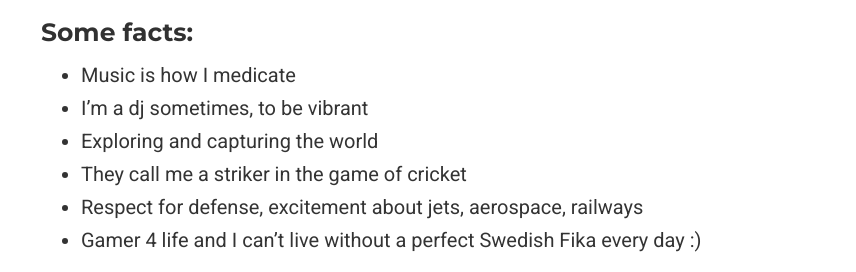
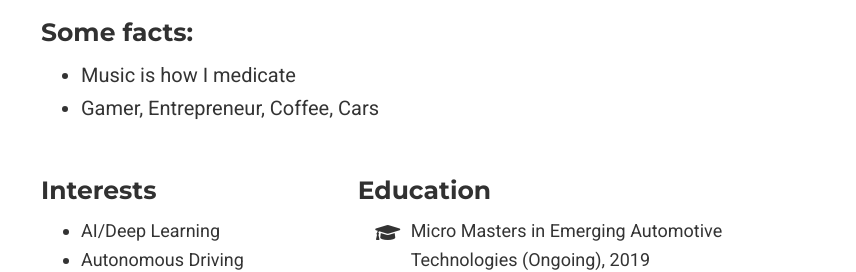
Before and after one commit to saimj7/saimj7.github.io, a plain HTML site: page index.html in a window 1280 px wide. Shown: the part 417-689 px from the top of the page, 424-1280 px from the left. Drawn offline with nearby package versions, Linux system fonts and the light colour scheme; some packages are replaced by stand-ins of ours; some icons are missing.

Commit message:
Update index.html

```diff
--- a/index.html
+++ b/index.html
@@ -28,7 +28,7 @@
 
 
 
-  <meta name="description" content="Self-Driving Car Engineer">
+  <meta name="description" content="Working on Sustainable Life!">
 
 
   <link rel="alternate" hreflang="en-us" href="https://saimj7.github.io/">
@@ -123,7 +123,7 @@
   <meta property="og:site_name" content="Sai Subhakar T | saimj7">
   <meta property="og:url" content="https://saimj7.github.io/">
   <meta property="og:title" content="Sai Subhakar T | saimj7">
-  <meta property="og:description" content="Self-Driving Car Engineer"><meta property="og:image" content="https://saimj7.github.io/img/icon-192.png">
+  <meta property="og:description" content="Working on Sustainable Life!"><meta property="og:image" content="https://saimj7.github.io/img/icon-192.png">
   <meta property="og:locale" content="en-us">
 
   <meta property="og:updated_time" content="2019-05-07T22:14:39&#43;05:30">
@@ -607,11 +607,7 @@
 
 <ul>
 <li>Music is how I medicate</li>
-<li>I’m a dj sometimes, to be vibrant</li>
-<li>Exploring and capturing the world</li>
-<li>They call me a striker in the game of cricket</li>
-<li>Respect for defense, excitement about jets, aerospace, railways</li>
-<li>Gamer 4 life and I can&rsquo;t live without a perfect Swedish Fika every day :)</li>
+<li>Gamer, Entrepreneur, Coffee, Cars</li>
 </ul>
 
 
```
